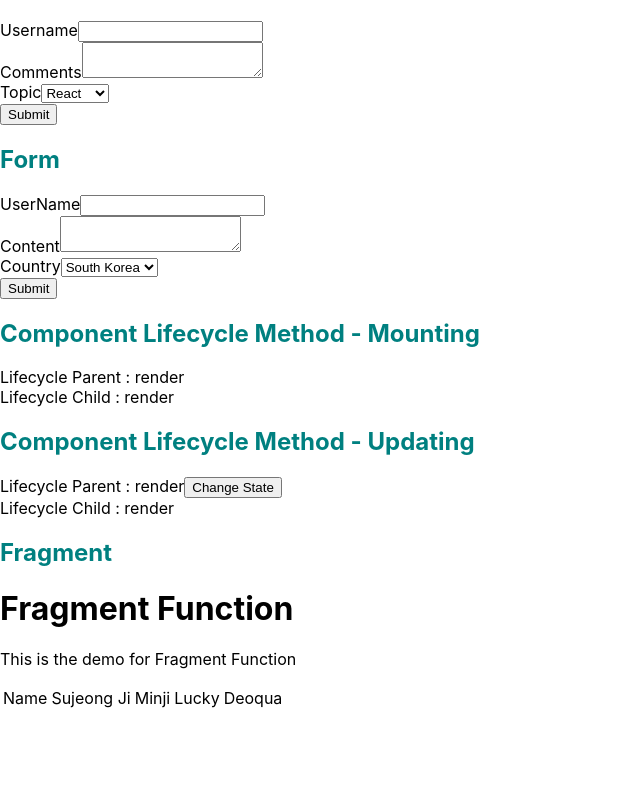
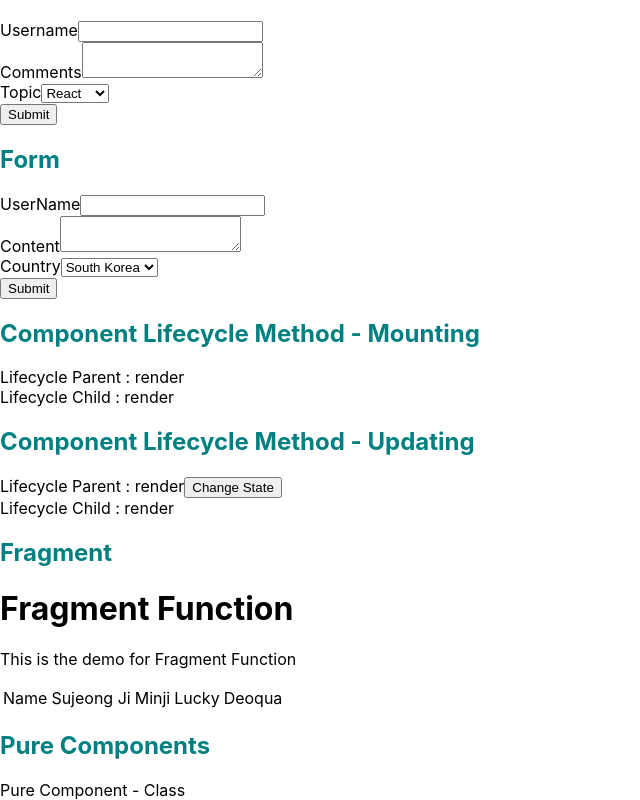
Before and after one commit to bruadarach/react-review, a React (Create React App) app: page / in a window 1280 px wide. Shown: the part 3117-3917 px from the top of the page, without its empty margins (0-640 px from the left). Before the commit the page ends 3828 px from the top, so only its background shows below. Built offline with nearby package versions, Linux system fonts and the light colour scheme.

Commit message:
feat: react review

```diff
--- a/src/App.js
+++ b/src/App.js
@@ -27,6 +27,7 @@ import LifecycleMethodMounting from "./components/LifecycleMethodMounting";
 import LifecycleMethodUpdating from "./components/LifecycleMethodUpdating";
 import FragmentFunction from "./components/FragmentFunction";
 import FragmentFunctionTable from "./components/FragmentFunctionTable";
+import PureComponentClass from "./components/PureComponentClass";
 
 function App() {
   return (
@@ -126,6 +127,9 @@ function App() {
       <h2>Fragment</h2>
       <FragmentFunction />
       <FragmentFunctionTable />
+      {/* Pure Components */}
+      <h2>Pure Components</h2>
+      <PureComponentClass />
     </>
   );
 }
--- /dev/null
+++ b/src/components/PureComponentClass.js
@@ -0,0 +1,10 @@
+// rpce
+import React, { PureComponent } from "react";
+
+export class PureComponentClass extends PureComponent {
+  render() {
+    return <div>Pure Component - Class</div>;
+  }
+}
+
+export default PureComponentClass;
```
